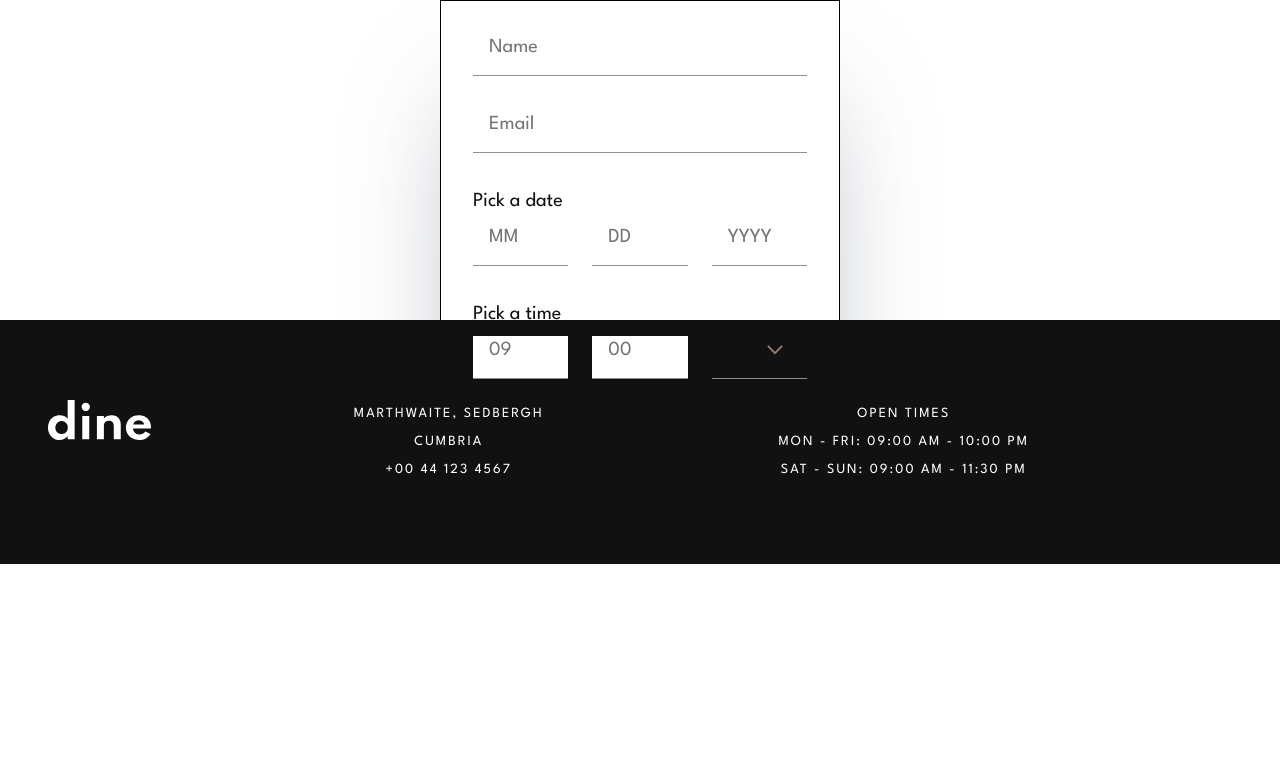
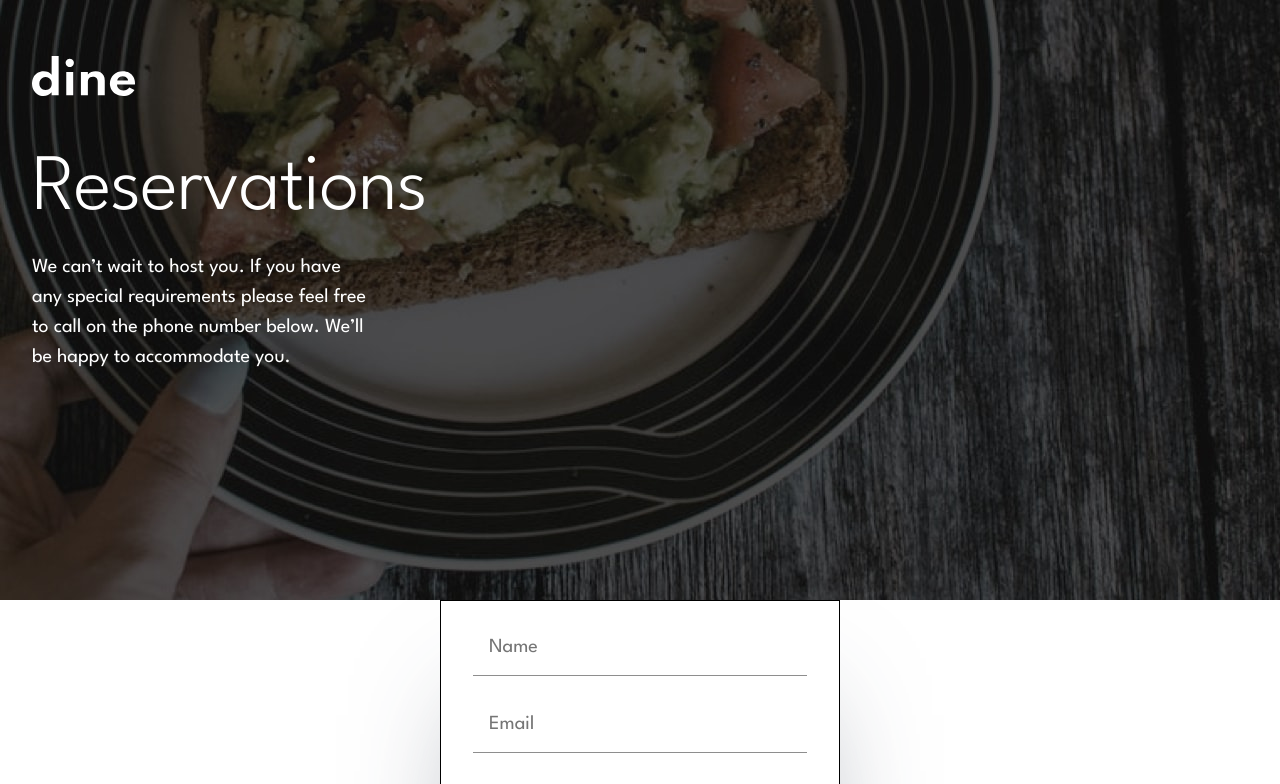
Before and after one commit to Mmackz/restaurant, a website built with webpack: page src/index.html in a window 1280 px wide. Shown: the top 784 px of the page. Built offline with nearby package versions, Linux system fonts and the light colour scheme.

Commit message:
♻️ re-instate hero component on booking page

```diff
--- a/src/components/booking/hero/hero.css
+++ b/src/components/booking/hero/hero.css
@@ -27,7 +27,12 @@
 
 .booking-hero .hero-text {
    max-height: 5rem;
-   width: 77.5%;
+   width: 100%;
+   width: min(21rem, 100%);
+}
+
+.booking-hero .hero-heading {
+   margin-top: 2.75rem;
 }
 
 .booking-button {
@@ -38,6 +43,7 @@
 
 .booking-white-area {
    height: 33.375rem;
+   position: relative;
 }
 
 .booking-hero .pattern {
--- a/src/components/booking/hero/index.js
+++ b/src/components/booking/hero/index.js
@@ -16,36 +16,36 @@ export const Hero = (() => {
    const section = document.createElement("section");
    section.classList.add("booking-hero");
 
-   // // add responsive image for background
-   // const container = document.createElement("div");
-   // container.classList.add("booking-image-container");
+   // add responsive image for background
+   const container = document.createElement("div");
+   container.classList.add("booking-image-container");
 
-   // const background = makeImage(
-   //    [BgMobile, BgMobile2x, BgTablet, BgTablet2x, BgDesktop, BgDesktop2x],
-   //    "Pasta dish",
-   //    ["booking-image"]
-   // );
-   // container.append(background);
+   const background = makeImage(
+      [BgMobile, BgMobile2x, BgTablet, BgTablet2x, BgDesktop, BgDesktop2x],
+      "Pasta dish",
+      ["booking-image"]
+   );
+   container.append(background);
 
-   // // add hero content
-   // const content = document.createElement("div");
-   // content.classList.add("hero-content");
+   // add hero content
+   const content = document.createElement("div");
+   content.classList.add("hero-content");
 
-   // // add logo
-   // const logoContainer = document.createElement("div");
-   // logoContainer.classList.add("logo");
-   // logoContainer.innerHTML = `<img src="${logo}" alt="Logo" />`;
-   // content.append(logoContainer);
+   // add logo
+   const logoContainer = document.createElement("div");
+   logoContainer.classList.add("logo");
+   logoContainer.innerHTML = `<img src="${logo}" alt="Logo" />`;
+   content.append(logoContainer);
 
-   // content.innerHTML += `
-   //    <h1 class="heading-xl hero-heading">Reservations</h1>
-   //    <p class="text-lg hero-text">
-   //       We can’t wait to host you. If you have any special requirements please feel free to call on the phone number below. We’ll be happy to accommodate you.
-   //    </p>
-   //    <button class="button button-dark booking-button heading-s">Reserve Place</button>
-   // `;
-   // container.append(content);
-   // section.append(container);
+   content.innerHTML += `
+      <h1 class="heading-xl hero-heading">Reservations</h1>
+      <p class="text-lg hero-text">
+         We can’t wait to host you. If you have any special requirements please feel free to call on the phone number below. We’ll be happy to accommodate you.
+      </p>
+      <button class="button button-dark booking-button heading-s">Reserve Place</button>
+   `;
+   container.append(content);
+   section.append(container);
 
    // attach blank white area
    const whiteArea = document.createElement("div");
@@ -54,11 +54,11 @@ export const Hero = (() => {
    section.append(whiteArea);
 
    // add curve pattern
-   // const patternBottomRight = document.createElement("img");
-   // patternBottomRight.src = patternCurveBottomRight;
-   // patternBottomRight.alt = "Background Pattern";
-   // patternBottomRight.classList.add("pattern", "pattern-curve", "pattern-curve-bottom-right");
-   // whiteArea.append(patternBottomRight);
+   const patternBottomRight = document.createElement("img");
+   patternBottomRight.src = patternCurveBottomRight;
+   patternBottomRight.alt = "Background Pattern";
+   patternBottomRight.classList.add("pattern", "pattern-curve", "pattern-curve-bottom-right");
+   whiteArea.append(patternBottomRight);
 
    return section;
 })();
```
